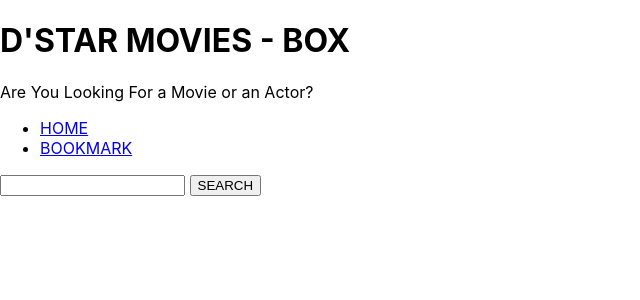
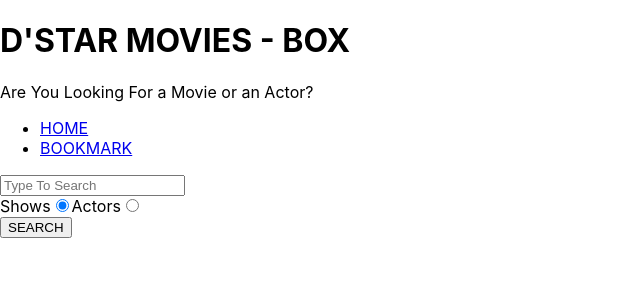
Before and after one commit to deepanshuchhanna/dbox-office, a React (Create React App) app: page / in a window 1280 px wide. Shown: the top 300 px of the page, without its empty margins (0-640 px from the left). Built offline with nearby package versions, Linux system fonts and the light colour scheme.

Commit message:
add shows and actors

```diff
--- a/src/pages/Home.js
+++ b/src/pages/Home.js
@@ -5,13 +5,15 @@
 const Home = () => {
   const [input, setInput] = useState('');
   const [results, setResults] = useState(null);
+  const [searchOption, setSearchOption] = useState('shows');
+  const isShowsSearch = searchOption === 'shows';
 
   const onSearch = () => {
     // https://api.tvmaze.com/search/shows?q=mens
 
     // querystring is --->  `search/shows?q=${input}`      that we have used in apiGet
 
-    apiGet(`/search/shows?q=${input}`).then(result => {
+    apiGet(`/search/${searchOption}?q=${input}`).then(result => {
       setResults(result);
       // console.log(result);
     });
@@ -28,12 +30,17 @@
     setInput(ev.target.value);
     // console.log(ev.target.value);
   };
-// for enter keyword
+  // for enter keyword
   const onKeyDown = ev => {
     if (ev.keyCode === 13) {
       onSearch();
     }
   };
+
+  const onRadioChange = ev => {
+    setSearchOption(ev.target.value);
+  };
+  // console.log(searchOption);
 
   // conditions to display results on the screen
 
@@ -42,13 +49,12 @@
       return <div> NO RESULTS</div>;
     }
     if (results && results.length > 0) {
-      return (
-        <div>
-          {results.map(item => (
-            <div key={item.show.id}>{item.show.name}</div>
-          ))}
-        </div>
-      );
+      return results[0].show
+        ? results.map(item => <div key={item.show.id}>{item.show.name}</div>)
+        : results.map(item => (
+            // here person is people  because in data we have person at place of people
+            <div key={item.person.id}>{item.person.name}</div>
+          ));
     }
 
     return null;
@@ -61,7 +67,31 @@
         onChange={onInputChange}
         onKeyDown={onKeyDown}
         value={input}
+        placeholder="Type To Search"
       />{' '}
+      <div>
+        <label htmlFor="shows-search">
+          Shows
+          <input
+            id="shows-search"
+            type="radio"
+            value="shows"
+            checked={isShowsSearch}
+            onChange={onRadioChange}
+          />
+        </label>
+
+        <label htmlFor="actors-search">
+          Actors
+          <input
+            id="actors-search"
+            type="radio"
+            value="people"
+            checked={!isShowsSearch}
+            onChange={onRadioChange}
+          />
+        </label>
+      </div>
       <button type="button" onClick={onSearch}>
         SEARCH
       </button>
```
